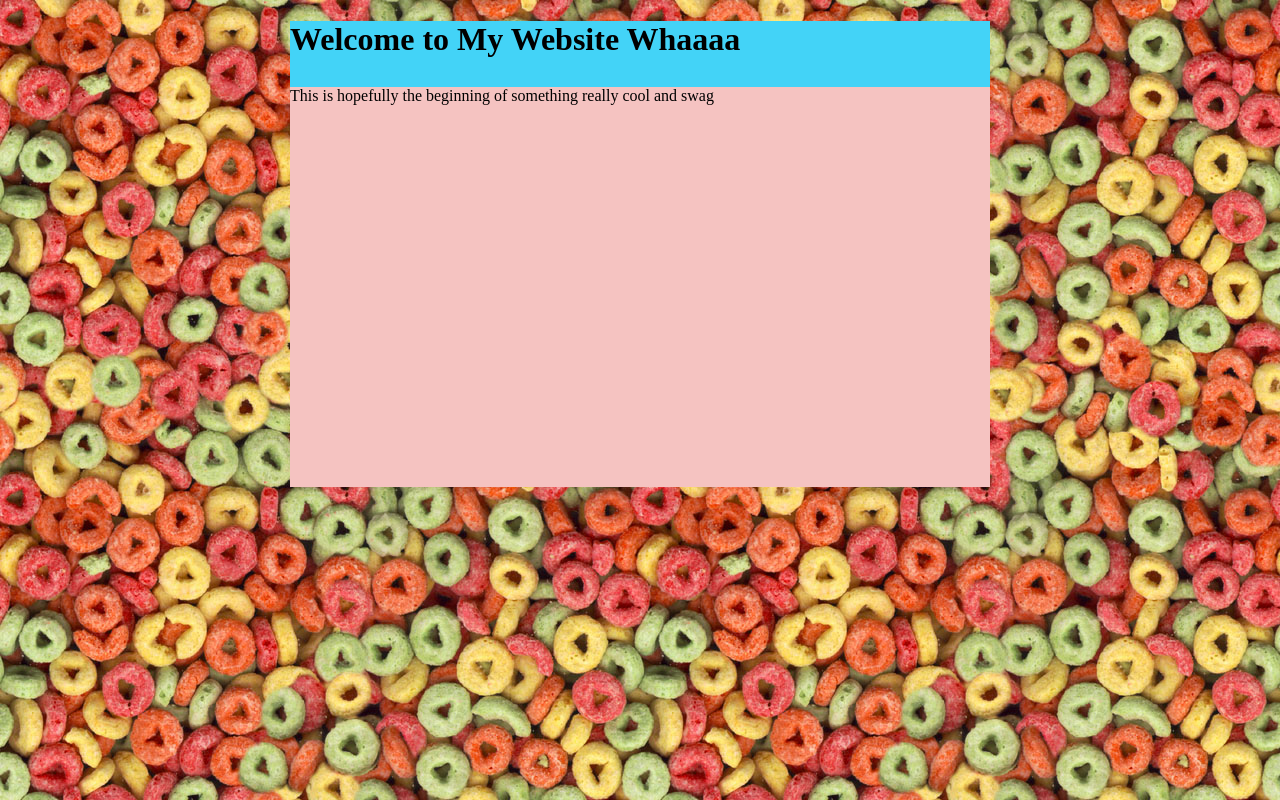
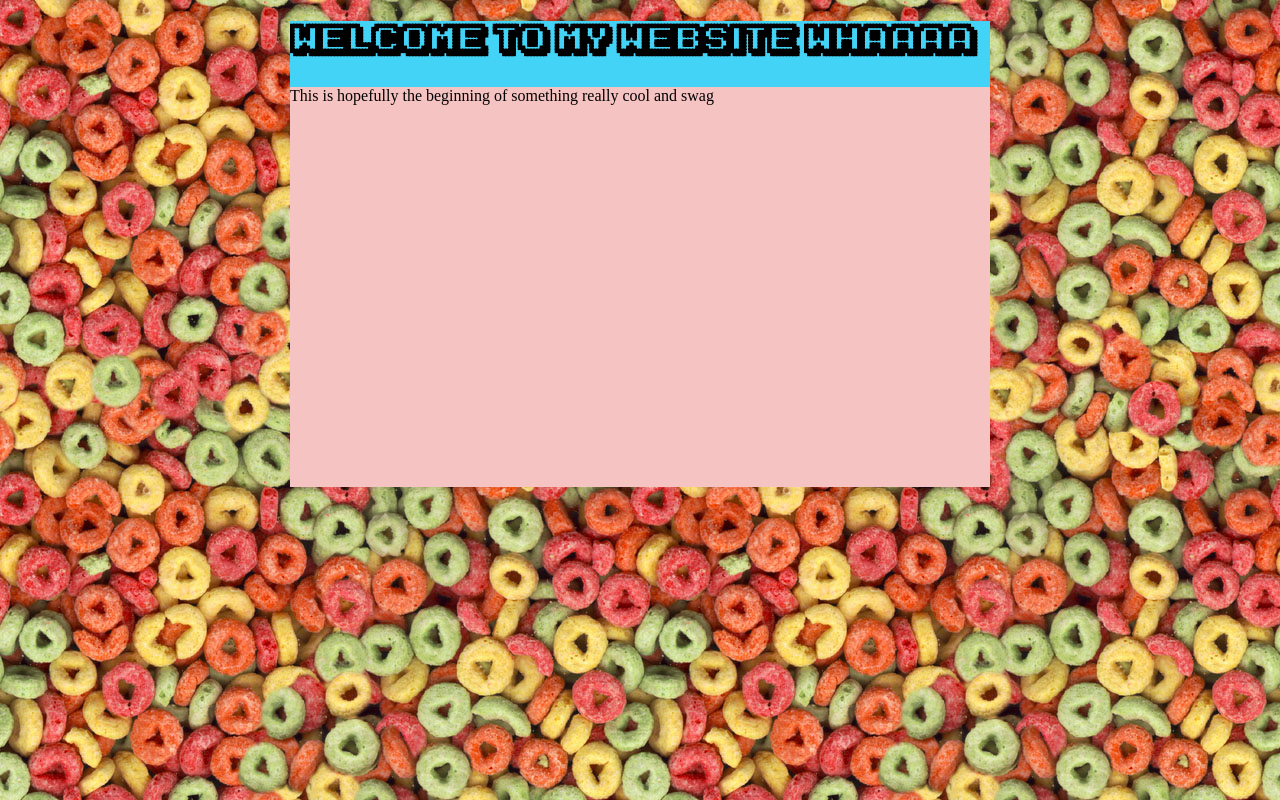
Before and after one commit to Coral720/personal-website, a plain HTML site: page index.html in a window 1280 px wide. Drawn offline with Linux system fonts and the light colour scheme.

Commit message:
Downloaded and applied a custom font to header text

```diff
--- a/style/styles.css
+++ b/style/styles.css
@@ -1,3 +1,8 @@
+@font-face{
+    font-family: 'Karmatic Arcade';
+    src: url(ka1.ttf);
+}
+
 body{
     background-color: yellow;
     background-image: url('../images/cereal.jpg');
@@ -23,3 +28,7 @@ body{
     outline-color: black;
     outline-width: 5px;
 }
+
+h1{
+    font-family: 'Karmatic Arcade';
+}
```
Also changed, not shown: style/ka1.ttf (added).
